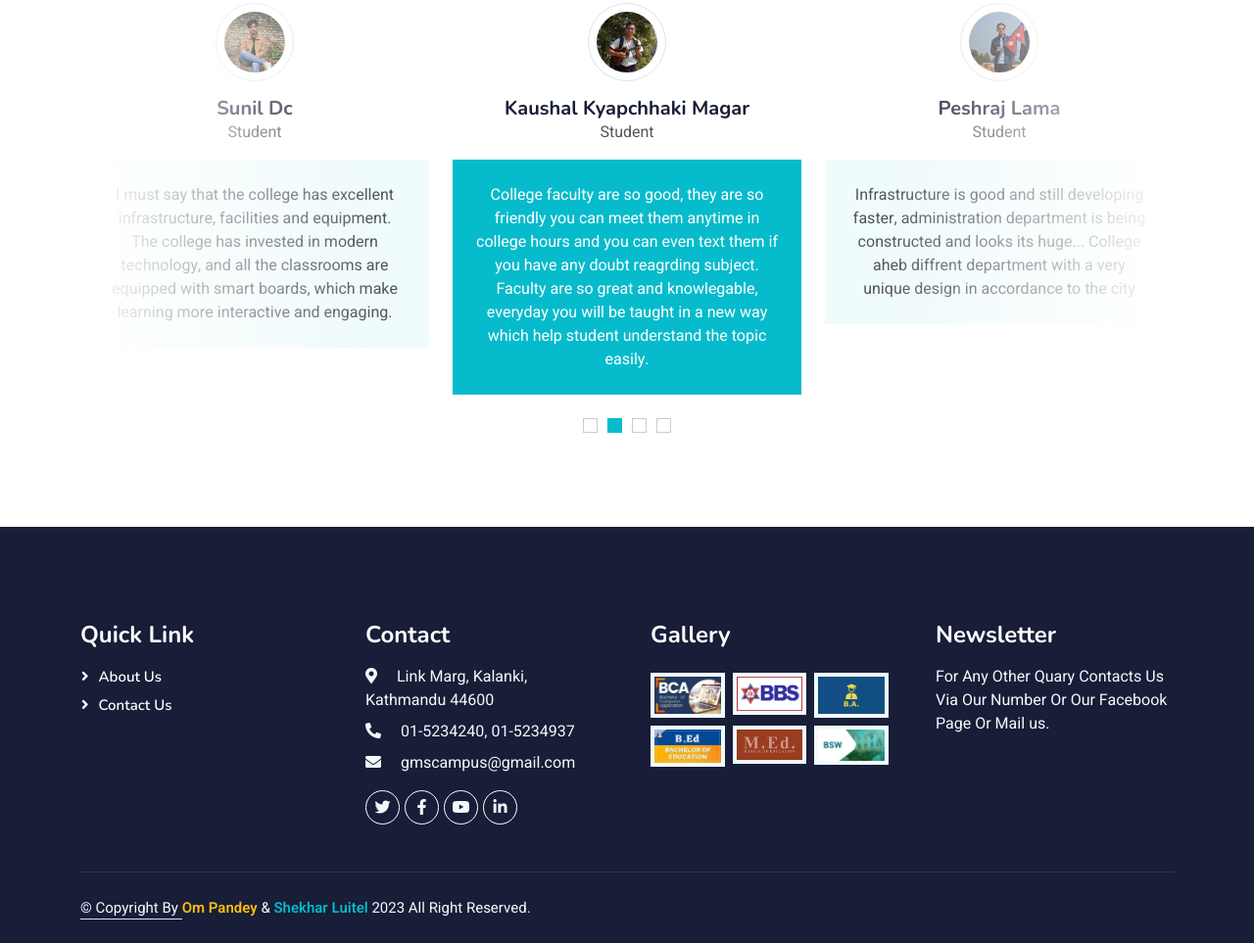
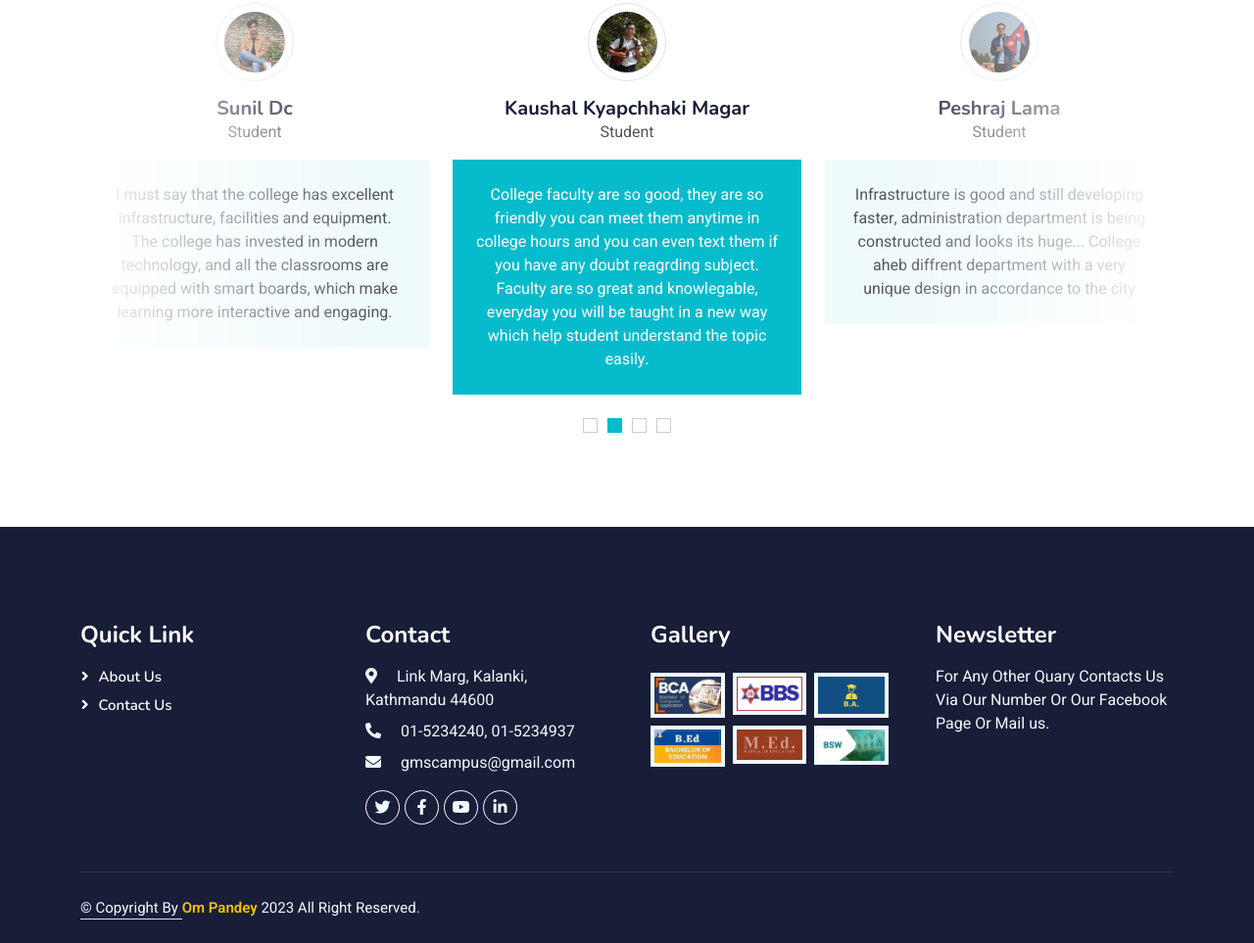
Before and after one commit to ompandey07/Gms-web-main, a plain HTML site: page index.html in a window 1280 px wide. Shown: the part 4549-5512 px from the top of the page at 98% size. Drawn offline with nearby package versions, Linux system fonts and the light colour scheme.

Commit message:
Update index.html

```diff
--- a/index.html
+++ b/index.html
@@ -667,8 +667,7 @@
                     <div class="col-md-6 text-center text-md-start mb-3 mb-md-0">
                         <a class="border-bottom">
                             &copy; Copyright By <a href="https://www.omkumarpandey.com.np/" target="_blank"
-                                class="text-warning"><b>Om Pandey</b></a> & <a href="https://www.shekharluitel.com.np/"
-                                class="text-primary" target="_blank"><b>Shekhar Luitel</b></a> 2023 All Right Reserved.
+                                class="text-warning"><b>Om Pandey</b></a>  2023 All Right Reserved.
                         </a>
                     </div>
                 </div>
```
